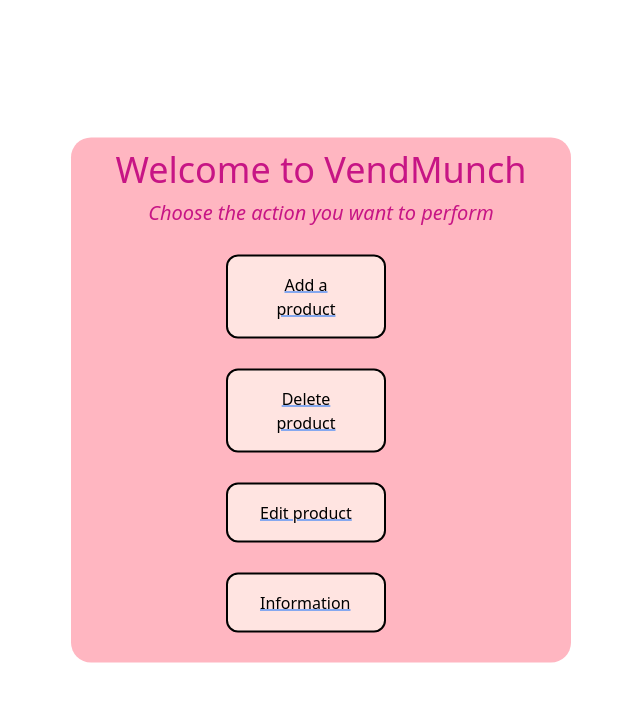
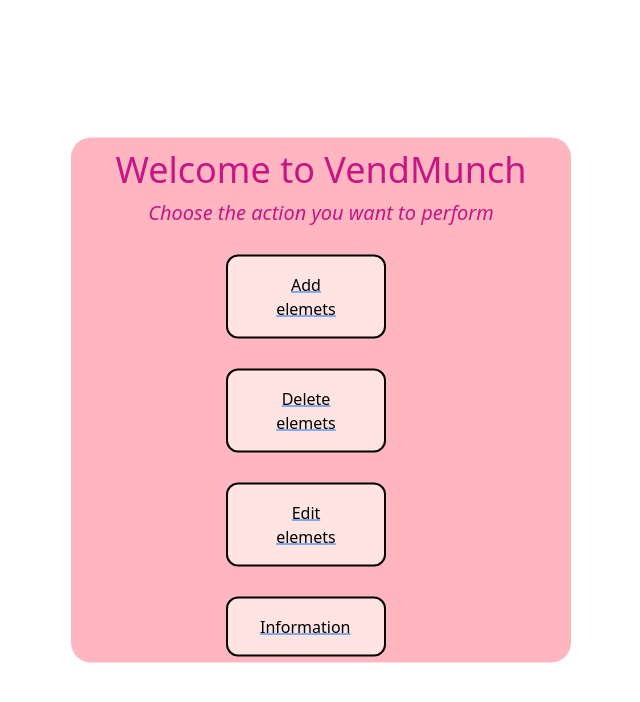
Before and after one commit to naroamartin/CS348-Project-Naroa-Martin, a Flask app: page / in a window 1280 px wide. Shown: the top 702 px of the page, without its empty margins (319-959 px from the left). Run offline with Flask 3, Linux system fonts and the light colour scheme.

Commit message:
render change

```diff
--- a/requirements.txt
+++ b/requirements.txt
@@ -1,2 +1,4 @@
 Flask
 gunicorn
+sqlalchemy
+pymysql
--- a/templates/add.html
+++ b/templates/add.html
@@ -177,6 +177,7 @@
                   </div>
 
                   <button class= "button button1" type="submit">Upload</button>
+
                 </form>
               </div>
             </div>
--- a/templates/home.html
+++ b/templates/home.html
@@ -80,16 +80,16 @@
 
 
         <a href="/add">
-          <button class=" button button1"> Add a product</button>
+          <button class=" button button1"> Add elemets</button>
 
         </a>
 
         <a href="/delete">
-          <button class="button button1"> Delete product </button>
+          <button class="button button1"> Delete elemets </button>
         </a>
 
         <a href="/edit">
-          <button class="button button1">Edit product </button>
+          <button class="button button1">Edit elemets </button>
           </div>
         </a>
 
```
